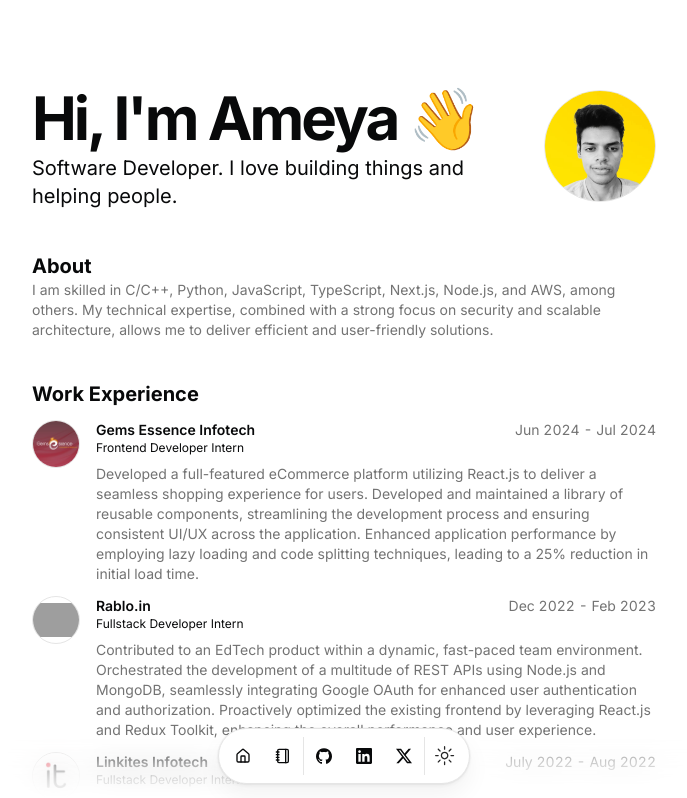
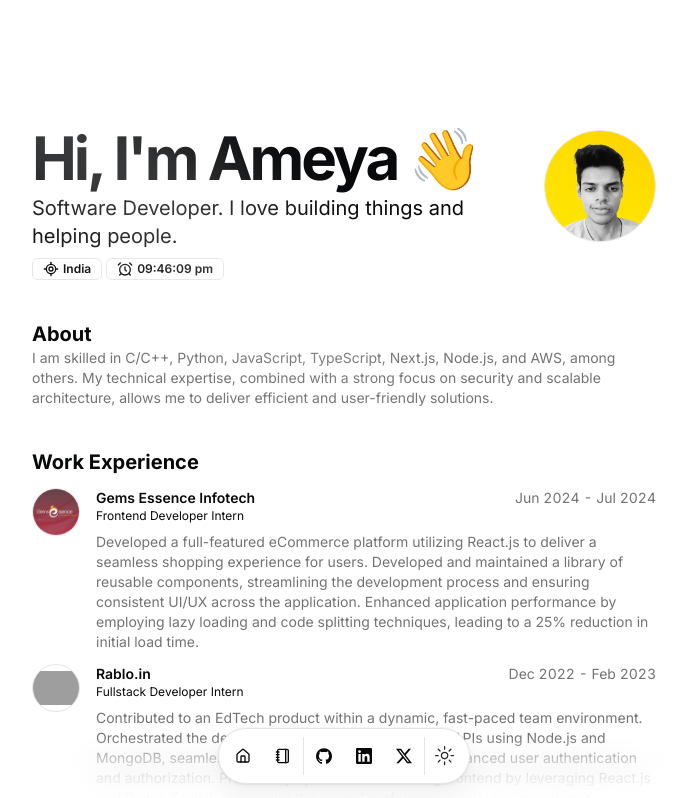
Before and after one commit to ameya051/portfolio, a Next.js app: page / in a window 1280 px wide. Shown: the top 798 px of the page, without its empty margins (296-983 px from the left). Built offline with nearby package versions, Linux system fonts and the light colour scheme; grey boxes are pictures that could not be loaded.

Commit message:
added spotlight effect, location and time

```diff
--- a/src/app/layout.tsx
+++ b/src/app/layout.tsx
@@ -55,7 +55,7 @@
   children: React.ReactNode;
 }>) {
   return (
-    <html lang="en">
+    <html lang="en" suppressHydrationWarning>
       <body
         className={cn(
           "min-h-screen bg-background font-sans antialiased max-w-2xl mx-auto py-12 sm:py-24 px-6 transition-colors duration-300",
--- a/src/app/page.tsx
+++ b/src/app/page.tsx
@@ -9,12 +9,19 @@
 import Link from "next/link";
 import Markdown from "react-markdown";
 import { ContactForm } from "@/components/contact-form";
+import { Spotlight } from "@/components/ui/spotlight";
+import { AlarmClock, HeartPulse, LocateFixed } from "lucide-react";
+import Time from "@/components/time";
 
 const BLUR_FADE_DELAY = 0.04;
 
 export default function Page() {
   return (
     <main className="flex flex-col min-h-[100dvh] space-y-10">
+      <Spotlight
+        className="fixed -top-40 left-0 md:left-60 md:-top-20"
+        fill="white"
+      />
       <section id="hero">
         <div className="mx-auto w-full max-w-2xl space-y-8">
           <div className="gap-2 flex justify-between">
@@ -30,6 +37,18 @@
                 delay={BLUR_FADE_DELAY}
                 text={DATA.description}
               />
+              <BlurFade delay={BLUR_FADE_DELAY}>
+                <div className="flex flex-wrap gap-1 h-full w-full">
+                  <Badge variant="outline" className="cursor-pointer group">
+                    <LocateFixed className="size-4 mr-1 group-hover:text-green-500" />
+                    {DATA.location}
+                  </Badge>
+                  <Badge variant="outline" className="cursor-pointer group">
+                    <Time />
+                  </Badge>
+                </div>
+              </BlurFade>
+
             </div>
             <BlurFade delay={BLUR_FADE_DELAY}>
               <Avatar className="size-28 border">
@@ -106,7 +125,7 @@
           <div className="flex flex-wrap gap-1">
             {DATA.skills.map((skill, id) => (
               <BlurFade key={skill} delay={BLUR_FADE_DELAY * 10 + id * 0.05}>
-                <Badge key={skill}>{skill}</Badge>
+                <Badge className="cursor-pointer" key={skill}>{skill}</Badge>
               </BlurFade>
             ))}
           </div>
--- /dev/null
+++ b/src/components/time.tsx
@@ -0,0 +1,35 @@
+'use client'
+import { DATA } from '@/data/resume'
+import { AlarmClock } from 'lucide-react'
+import React, { useEffect, useState } from 'react'
+
+type Props = {}
+
+function Time({ }: Props) {
+    const [currentTime, setCurrentTime] = useState(new Date());
+
+    useEffect(() => {
+        const interval = setInterval(() => {
+          setCurrentTime(new Date());
+        }, 1000);
+
+        return () => {
+          clearInterval(interval);
+        };
+      }, []);
+
+    return (
+        <>
+            <AlarmClock className="size-4 mr-1 group-hover:text-blue-500" />
+            {currentTime.toLocaleTimeString(DATA.localCode, {
+                timeZone: DATA.timeZone,
+                hour: "2-digit",
+                minute: "2-digit",
+                second: "2-digit",
+                hour12: true,
+            })}
+        </>
+    )
+}
+
+export default Time
--- /dev/null
+++ b/src/components/ui/spotlight.tsx
@@ -0,0 +1,56 @@
+import React from "react";
+import { cn } from "@/lib/utils";
+
+type SpotlightProps = {
+  className?: string;
+  fill?: string;
+};
+
+export const Spotlight = ({ className, fill }: SpotlightProps) => {
+  return (
+    <svg
+      className={cn(
+        "animate-spotlight pointer-events-none absolute z-[1]  h-[169%] w-[138%] lg:w-[84%] opacity-0",
+        className
+      )}
+      xmlns="http://www.w3.org/2000/svg"
+      viewBox="0 0 3787 2842"
+      fill="none"
+    >
+      <g filter="url(#filter)">
+        <ellipse
+          cx="1924.71"
+          cy="273.501"
+          rx="1924.71"
+          ry="273.501"
+          transform="matrix(-0.822377 -0.568943 -0.568943 0.822377 3631.88 2291.09)"
+          fill={fill || "white"}
+          fillOpacity="0.21"
+        ></ellipse>
+      </g>
+      <defs>
+        <filter
+          id="filter"
+          x="0.860352"
+          y="0.838989"
+          width="3785.16"
+          height="2840.26"
+          filterUnits="userSpaceOnUse"
+          colorInterpolationFilters="sRGB"
+        >
+          <feFlood floodOpacity="0" result="BackgroundImageFix"></feFlood>
+          <feBlend
+            mode="normal"
+            in="SourceGraphic"
+            in2="BackgroundImageFix"
+            result="shape"
+          ></feBlend>
+          <feGaussianBlur
+            stdDeviation="151"
+            result="effect1_foregroundBlur_1065_8"
+          ></feGaussianBlur>
+        </filter>
+      </defs>
+    </svg>
+  );
+};
--- a/src/data/resume.tsx
+++ b/src/data/resume.tsx
@@ -2,30 +2,34 @@
 
 export const DATA = {
   name: "Ameya Shrivastava",
-  initials: "DV",
-  url: "https://ameyash.ameyashr.in",
+  initials: "AS",
+  url: "https://ameyashr.in",
   location: "India",
+  timeZone: "Asia/Kolkata",
+  localCode: "en-IN",
   locationLink: "https://www.google.com/maps/place/india",
   description: "Software Developer. I love building things and helping people.",
   summary:
     "I am skilled in C/C++, Python, JavaScript, TypeScript, Next.js, Node.js, and AWS, among others. My technical expertise, combined with a strong focus on security and scalable architecture, allows me to deliver efficient and user-friendly solutions.",
   avatarUrl: "/me.jpg",
   skills: [
-    "Next.js",
-    "React",
-    "Node.js",
-    "Express.js",
-    "REST APIs",
-    "Typescript",
-    "Python",
-    "SQL",
-    "MongoDB",
-    "Postgres",
-    "Redis",
-    "Docker",
-    "AWS",
-    "Git",
-    "VS Code",
+    "next.js",
+    "react.js",
+    "shadcn",
+    "tailwind",
+    "framer-motion",
+    "javascript",
+    "typescript",
+    "node.js",
+    "express.js",
+    "python",
+    "sql",
+    "mongoDB",
+    "postgres",
+    "redis",
+    "docker",
+    "aws",
+    "git",
   ],
   contact: {
     email: "ameyshri051@gmail.com",
--- a/tailwind.config.ts
+++ b/tailwind.config.ts
@@ -63,6 +63,16 @@
         sm: "calc(var(--radius) - 4px)",
       },
       keyframes: {
+        spotlight: {
+          "0%": {
+            opacity: "0",
+            transform: "translate(-72%, -62%) scale(0.5)",
+          },
+          "100%": {
+            opacity: "1",
+            transform: "translate(-50%,-40%) scale(1)",
+          },
+        },
         "accordion-down": {
           from: { height: "0" },
           to: { height: "var(--radix-accordion-content-height)" },
@@ -75,6 +85,7 @@
       animation: {
         "accordion-down": "accordion-down 0.2s ease-out",
         "accordion-up": "accordion-up 0.2s ease-out",
+        spotlight: "spotlight 2s ease .75s 1 forwards",
       },
     },
   },
```
